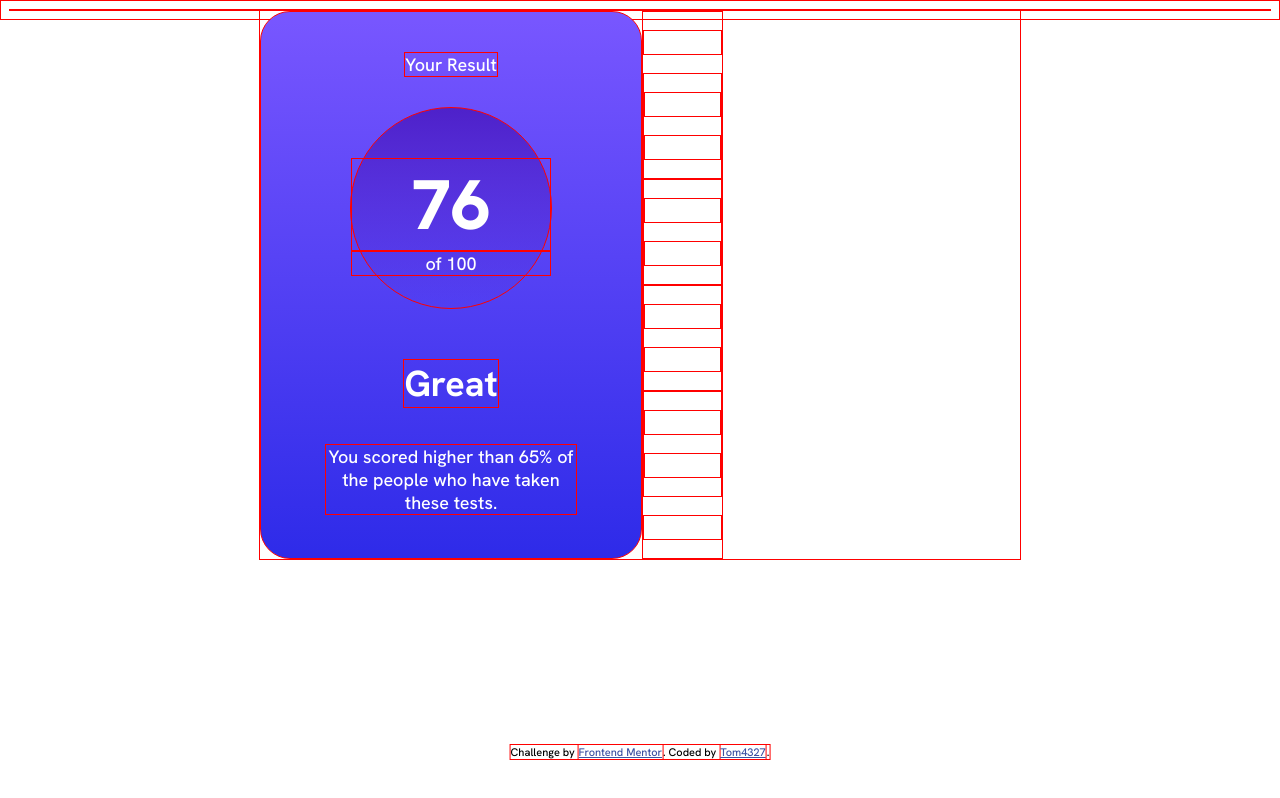
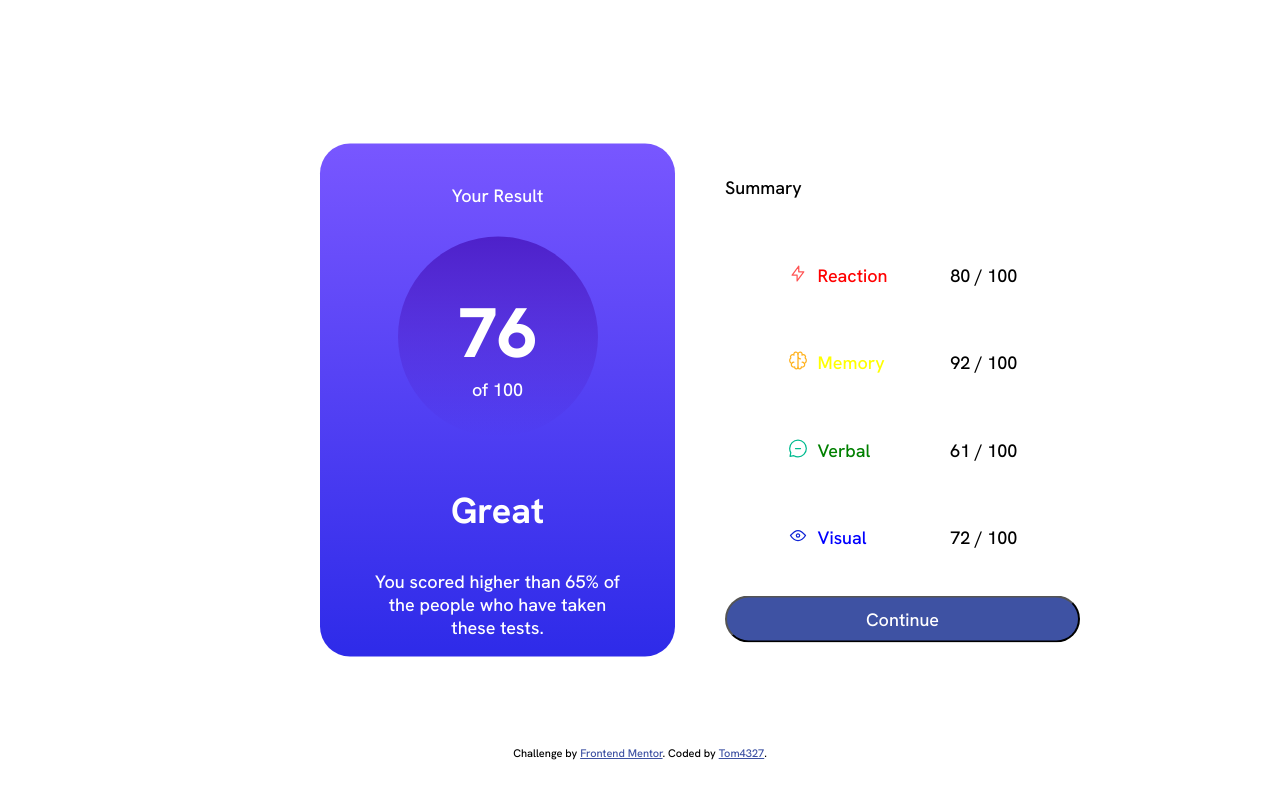
Before and after one commit to Tom4327/frontendMentor2, a plain HTML site: page index.html in a window 1280 px wide. Drawn offline with Linux system fonts and the light colour scheme.

Commit message:
première version finale ok

```diff
--- a/index.html
+++ b/index.html
@@ -30,23 +30,23 @@
   <div class="container3">
     <p class="para6 para">Summary</p>
     <div class="container4">
-    <p class="para7 para">Reaction</p>
+    <p class="para7 para"><svg xmlns="http://www.w3.org/2000/svg" width="20" height="20" fill="none" viewBox="0 0 20 20"><path stroke="#F55" stroke-linecap="round" stroke-linejoin="round" stroke-width="1.25" d="M10.833 8.333V2.5l-6.666 9.167h5V17.5l6.666-9.167h-5Z"/></svg>   Reaction</p>
     <p class="para8 para">80 / 100</p>
     </div>
     <div class="container4">
-    <p class="para9 para">Memory</p>
+    <p class="para9 para"><svg xmlns="http://www.w3.org/2000/svg" width="20" height="20" fill="none" viewBox="0 0 20 20"><path stroke="#FFB21E" stroke-linecap="round" stroke-linejoin="round" stroke-width="1.25" d="M5.833 11.667a2.5 2.5 0 1 0 .834 4.858"/><path stroke="#FFB21E" stroke-linecap="round" stroke-linejoin="round" stroke-width="1.25" d="M3.553 13.004a3.333 3.333 0 0 1-.728-5.53m.025-.067a2.083 2.083 0 0 1 2.983-2.824m.199.054A2.083 2.083 0 1 1 10 3.75v12.917a1.667 1.667 0 0 1-3.333 0M10 5.833a2.5 2.5 0 0 0 2.5 2.5m1.667 3.334a2.5 2.5 0 1 1-.834 4.858"/><path stroke="#FFB21E" stroke-linecap="round" stroke-linejoin="round" stroke-width="1.25" d="M16.447 13.004a3.334 3.334 0 0 0 .728-5.53m-.025-.067a2.083 2.083 0 0 0-2.983-2.824M10 3.75a2.085 2.085 0 0 1 2.538-2.033 2.084 2.084 0 0 1 1.43 2.92m-.635 12.03a1.667 1.667 0 0 1-3.333 0"/></svg> Memory</p>
     <p class="para10 para">92 / 100</p>
     </div>
     <div class="container4">
-    <p class="para11 para">Verbal</p>
+    <p class="para11 para"><svg xmlns="http://www.w3.org/2000/svg" width="20" height="20" fill="none" viewBox="0 0 20 20"><path stroke="#00BB8F" stroke-linecap="round" stroke-linejoin="round" stroke-width="1.25" d="M7.5 10h5M10 18.333A8.333 8.333 0 1 0 1.667 10c0 1.518.406 2.942 1.115 4.167l-.699 3.75 3.75-.699A8.295 8.295 0 0 0 10 18.333Z"/></svg>Verbal</p>
     <p class="para12 para">61 / 100</p>
     </div>
     <div class="container4">
-    <p class="para13 para">Visual</p>
+    <p class="para13 para"><svg xmlns="http://www.w3.org/2000/svg" width="20" height="20" fill="none" viewBox="0 0 20 20"><path stroke="#1125D6" stroke-linecap="round" stroke-linejoin="round" stroke-width="1.25" d="M10 11.667a1.667 1.667 0 1 0 0-3.334 1.667 1.667 0 0 0 0 3.334Z"/><path stroke="#1125D6" stroke-linecap="round" stroke-linejoin="round" stroke-width="1.25" d="M17.5 10c-1.574 2.492-4.402 5-7.5 5s-5.926-2.508-7.5-5C4.416 7.632 6.66 5 10 5s5.584 2.632 7.5 5Z"/></svg>Visual</p>
     <p class="para14 para">72 / 100</p>
     </div>
 
-    <p class="para15">Continue</p>
+    <button class="para15">Continue</button>
 </div>
 </div>
   <div class="attribution">
--- a/style.css
+++ b/style.css
@@ -11,19 +11,36 @@
     display: flex;
     width: 760px;
     position: absolute;
-    left: 50%;
-    transform: translateX(-50%);
+    left: 25%;
+    transform: translateX(25%);
+    bottom: 50%;
+    transform: translateY(50%);
+    margin: auto;
+    align-content: space-between;
 }
 .container2{
     background: linear-gradient(hsl(252, 100%, 67%),hsl(241, 81%, 54%));
-    width: 380px;
+    width: 355px;
     border-radius: 30px;
     display: flex;
     flex-direction: column;
     align-items: center;
+    margin-right: 50px;
+}
+.container3{
+    width: 355px;
+    display: flex;
+    flex-direction: column;
+    justify-content: space-around;
+}
+.container4{
+    display: flex;
+    flex-direction: row;
+    justify-content: space-evenly;
+    /* align-items: center; */
 }
 *{
-    border: solid red 1px;
+    /* border: solid red 1px; */
     font-family: 'Hanken Grotesk', sans-serif;
     padding: 0px;
     /* margin: 0px; */
@@ -65,3 +82,77 @@ p{
     width: 250px;
     margin-top: 0;
 }
+.para6{
+    color: black;
+    text-align: left;
+}
+.para7{
+    color: red;
+    width: 100px;
+
+}
+svg{
+    vertical-align: middle;
+    align-content: flex-start;
+    margin-right: 10px;
+}
+.para8{
+    color:black;
+
+}
+.para9{
+    width: 100px;
+    color: yellow;
+
+}
+.para{
+    display: flex;
+    justify-content: flex-start;
+}
+.para10{
+    color: black;
+}
+.para11{
+    color: green;
+    width: 100px;
+
+}
+.para12{
+    color: black;
+
+}
+.para13{
+    color: blue;
+    width: 100px;
+}
+.para14{
+    color: black;
+}
+.para15{
+    color: white;
+    background:  hsl(228, 45%, 44%);
+    width: 100%;
+    padding: 10px;
+    border-radius: 30px;
+    font-size: 18px;
+}
+.para15:hover{
+    background: linear-gradient(hsl(252, 100%, 67%),hsl(241, 81%, 54%));
+}
+@media (max-width:480px) {
+    .container1{
+        display: flex;
+        flex-direction: column;
+        position:absolute;
+        left:0;
+        top: -60%;
+
+
+        width: 100%;
+    }
+    .attribution{
+        position: fixed;
+        bottom:-10%;
+    }
+
+}
```
